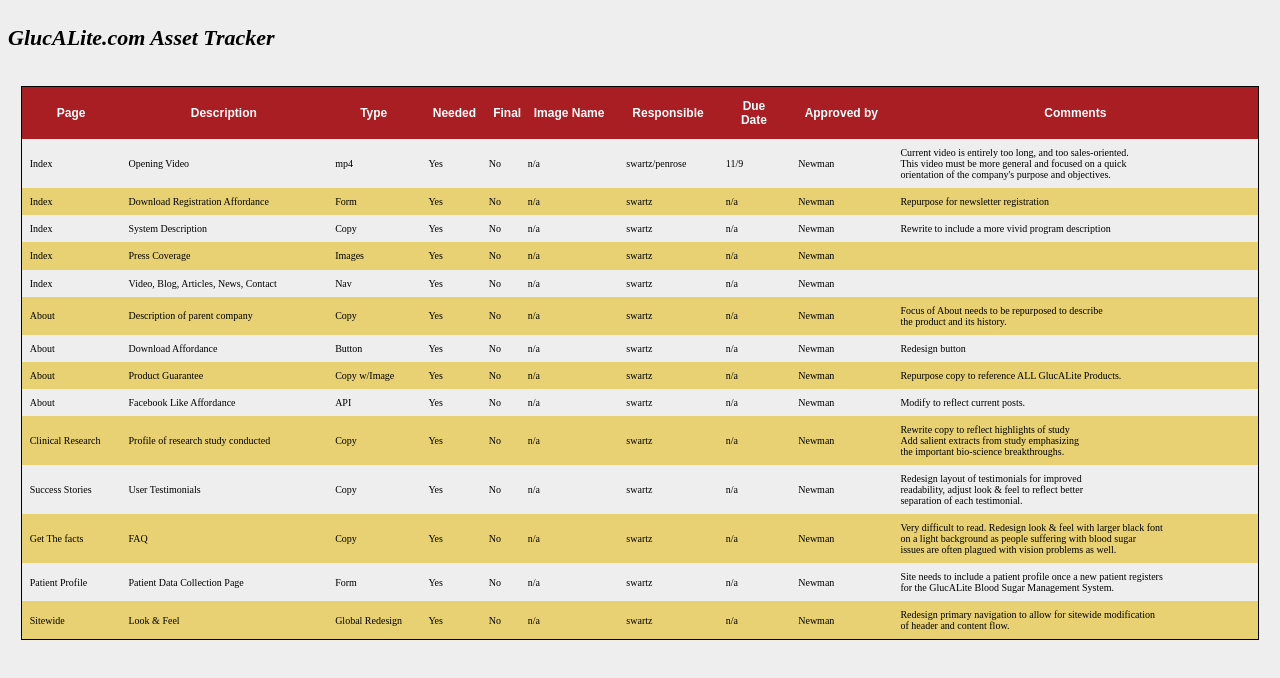
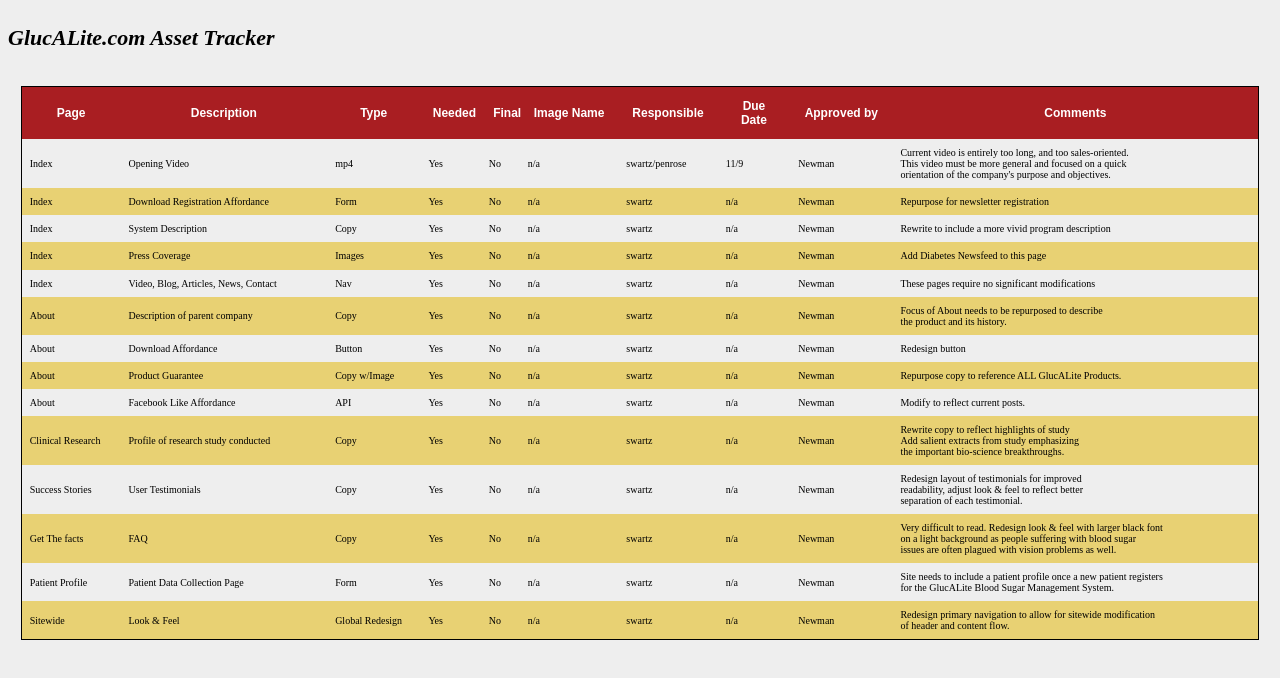
Before and after one commit to wiredgun/WSP, a plain HTML site: page swartz_rick-audit.html in a window 1280 px wide. Drawn offline with Linux system fonts and the light colour scheme.

Commit message:
Added comments for press and secondary nav

```diff
--- a/swartz_rick-audit.html
+++ b/swartz_rick-audit.html
@@ -78,7 +78,7 @@
 		<td>swartz</td>
 		<td>n/a</td>
 		<td>Newman</td>
-		<td></td>
+		<td>Add Diabetes Newsfeed to this page</td>
 		</tr>
 
 		<tr>
@@ -91,7 +91,7 @@
 		<td>swartz</td>
 		<td>n/a</td>
 		<td>Newman</td>
-		<td></td>
+		<td>These pages require no significant modifications</td>
 		</tr>
 
 		<tr class="odd">
```
